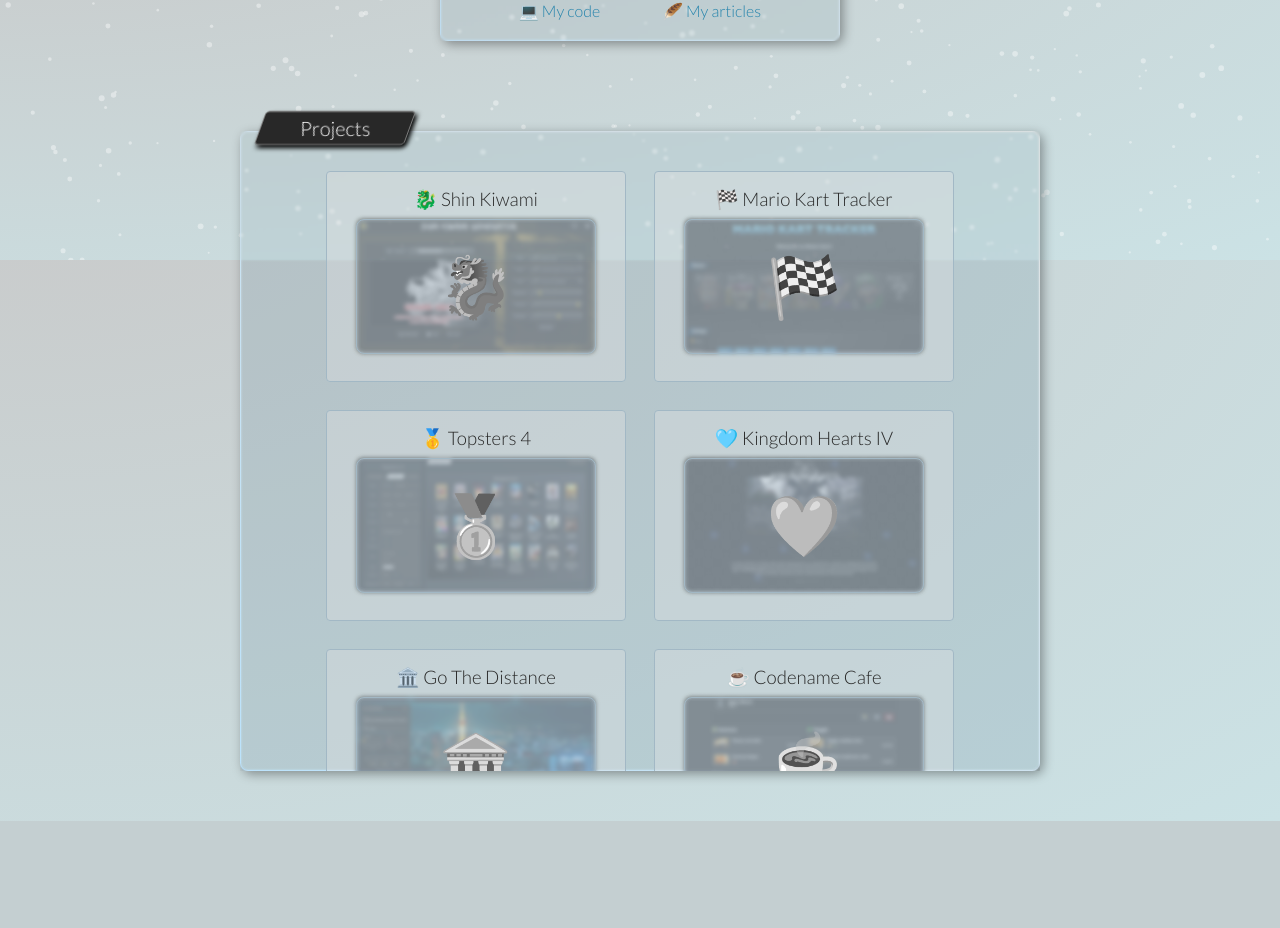
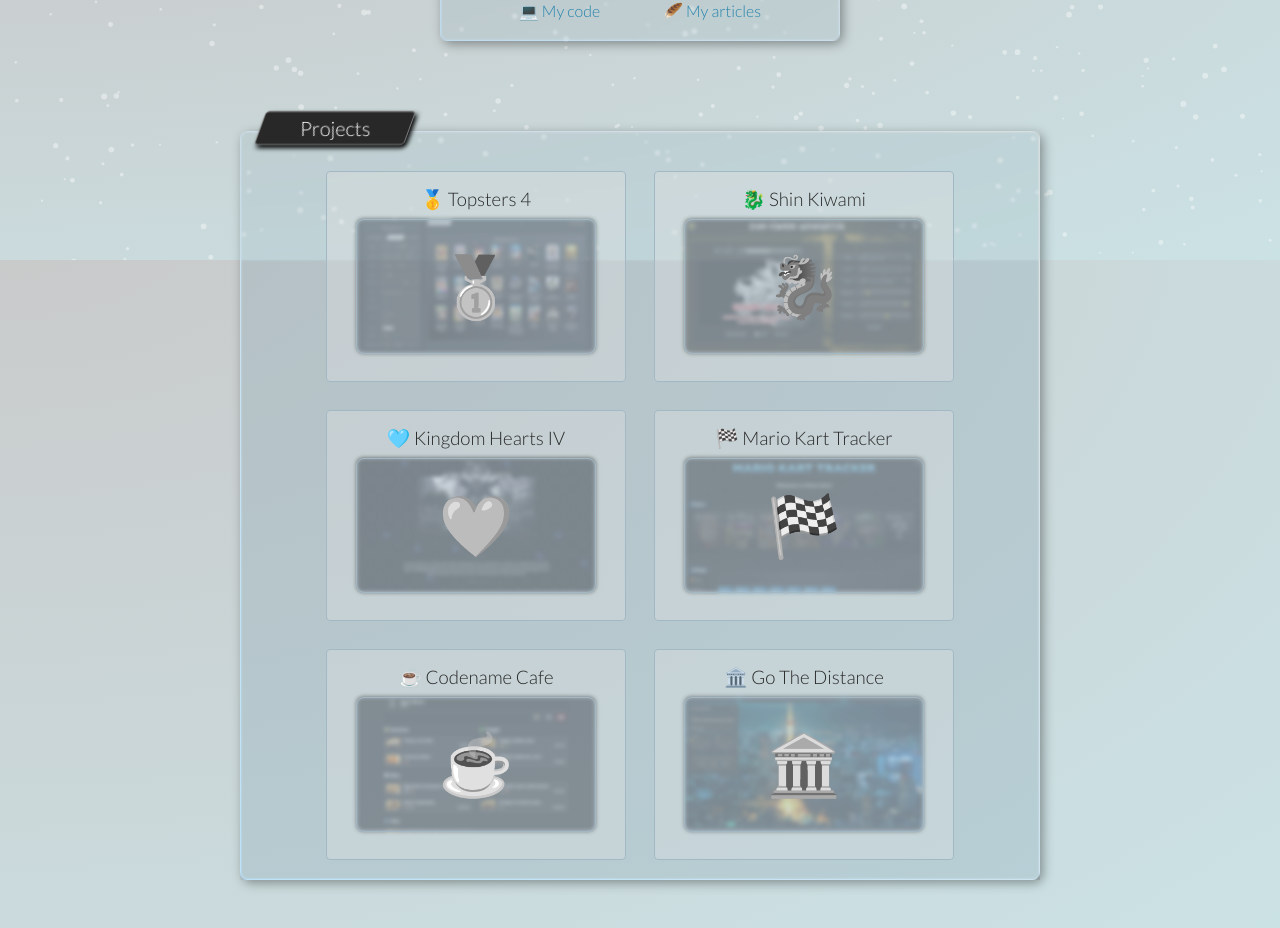
Before and after one commit to Roselcost/sora, a Next.js app: page /sora/ in a window 1280 px wide. Shown: the part 540-1468 px from the top of the page. Before the commit the page ends 1361 px from the top, so only its background shows below. Built offline with nearby package versions, Linux system fonts and the light colour scheme.

Commit message:
Styling fixes

```diff
--- a/next.config.mjs
+++ b/next.config.mjs
@@ -2,6 +2,7 @@
 const nextConfig = {
   reactStrictMode: true,
   basePath: "/sora",
+  allowedDevOrigins: ["local-origin.dev", "*.local-origin.dev"],
 };
 
 export default nextConfig;
--- a/src/components/Modal.tsx
+++ b/src/components/Modal.tsx
@@ -51,6 +51,7 @@
         </div>
         <Card title={props.project.title}>
           <div className={styles.project}>
+            <div className={styles['left-container']}>
               <div className={styles.left}>
                 <Image
                   className={styles.image}
@@ -61,11 +62,7 @@
                   priority
                 />
               </div>
-            <div className={styles.right}>
-              <div className={styles.description}>
-                {props.project.description.split("\n").map((p, i) => (
-                  <p key={i}>{p}</p>
-                ))}
+              <div className={styles.left}>
                 <div className={styles.techs}>
                   {props.project.techs.map((tech: string) => {
                     return (
@@ -90,7 +87,6 @@
                       </div>
                     );
                   })}
-                </div>
                 </div>
                 <div className={styles.buttons}>
                   <Button
@@ -123,6 +119,14 @@
                 </div>
               </div>
             </div>
+            <div className={styles.right}>
+              <div className={styles.description}>
+                {props.project.description.split("\n").map((p, i) => (
+                  <p key={i}>{p}</p>
+                ))}
+              </div>
+            </div>
+          </div>
         </Card>
       </motion.div>
     </motion.div>
--- a/src/resources/projects.json
+++ b/src/resources/projects.json
@@ -1,6 +1,16 @@
 [
   {
     "id": 1,
+    "title": "Topsters 4",
+    "icon": "🥇",
+    "image": "topsters.jpg",
+    "url": "https://topsters4.vercel.app",
+    "gitHub": "https://github.com/Roselcost/topsters",
+    "techs": ["React", "TypeScript", "Redux", "NextJS"],
+    "description": "Based on Topsters 3. There are some few extra features that I wanted to have, and that's why I implemented my own version!\n It was quite a challenge to work on this app. This time I decided to do it with NextJS, as I needed a full-stack environment to make API calls to different services with access tokens and it was perfect for the task.\n I'm quite happy with the final result and, while it didn't get as much popularity as Topsters 3, it ended being up used by quite some people and it's my first project to be forked by several users on GitHub.\nThe first time it was forked, the dev contacted me to inform me about it and ask a few things. It was very exciting to take a look at his new version with his own changes and features based on my previous work. I'm really proud of it!"
+  },
+  {
+    "id": 2,
     "title": "Shin Kiwami",
     "icon": "🐉",
     "image": "shinkiwami.jpg",
@@ -10,7 +20,17 @@
     "description": "Create character introduction screens like the ones in the Like a Dragon (formerly Yakuza) videogame series! Have you ever imagined being part of the series? Now you can do it in style, like many unforgettable characters such as Kiryu, Nishiki, Kuze, Saeko, Majima, Akiyama, Kiyomi, Date and so many more! You can even play the animation the exact same way like in the videogame, with the sound effect and the fade to white and black and all. Isn't that cool?\nThis is a remake of the Kiwami Introduction Generator, an application I made back in 2020. The goal back then was to have some practice on Vue and do something fun meanwhile.\nThe main reason why I remade this app was because I wanted to have a more polished version, since many people are using it and, honestly, the first version was kinda embarassing in some ways and you deserve better. Also, I was looking for a side project to do with React and this was perfect for the task. This time I aimed to replicate the UI of the latest Like a Dragon games, such as Infinite Wealth. Hope you like it!"
   },
   {
-    "id": 2,
+    "id": 3,
+    "title": "Kingdom Hearts IV",
+    "icon": "🩵",
+    "image": "kingdomheartsiv.jpg",
+    "url": "https://roselcost.github.io/kingdomheartsiv/",
+    "gitHub": "https://github.com/Roselcost/kingdomheartsiv",
+    "techs": ["React", "TypeScript"],
+    "description": "This is a project that I wanted to do for a long time. The truth is, I procastinated for a few months for various reasons until I finally decided to be fully commited to this for a couple of weeks. In a way, as of January 2025 I've been lucky because KH4 hasn't been re-announced last year neither at Summer Games Fest, Tokyo Game Show or The Game Awards. If that was the case, I'm sure there would be an official website by now and this project would have made a little less sense. That said, I really wish Square Enix releases a new Kingdom Hearts IV trailer sooner than later. It's been almost 3 years and we fans deserve it. I'm sure it will end up being an amazing game and all this waiting will be worth in the end.\nThis site is built using with HTML, CSS and Typescript. As a framework, I used the old and realiable React. The goal with this project wasn't really to improve my React and JS skills, but rather practice on UX design and trying new things. In a way, this is my first project done while mainly focusing on this. As a result, even if I think there are some aspects I can improve over time, I had so much fun while doing it.\nI expect to update this site as soon as there are any news such as trailers, screenshots, worlds, characters or anything worth sharing.\nMay your heart be your guiding key 🩵"
+  },
+  {
+    "id": 4,
     "title": "Mario Kart Tracker",
     "icon": "🏁",
     "image": "mariokarttracker.jpg",
@@ -20,27 +40,17 @@
     "description": "This is a project that came up with my friends while we were planning to do all the 96 circuits in Mario Kart 8 Deluxe, including all the ones from the Booster Course Pass. Since the game doesn't allow to do a 96 circuit cup (and doesn't allow more than 4 players on a single Switch), I thought it would be a good idea to create a whole app to track the scores of everyone, even if we have to take a break and things like that.\n Like with other projects, I wanted to challenge myself by creating something quite different to what I usually do in terms of UI. Meanwhile, I was able to be more fluent with React.\n While it works just as fine, there might be a few errors and things that I didn't take into consideration, such as the fact that you can create as many profiles as you like, allow more than 12 players in a single game. I fixed (almost) everything that I could think of, but there might be some things that are not fixed yet. But now, for my friends and me, it works just fine."
   },
   {
-    "id": 3,
-    "title": "Topsters 4",
-    "icon": "🥇",
-    "image": "topsters.jpg",
-    "url": "https://topsters4.vercel.app",
-    "gitHub": "https://github.com/Roselcost/topsters",
-    "techs": ["React", "TypeScript", "Redux", "NextJS"],
-    "description": "Based on Topsters 3. There are some few extra features that I wanted to have, and that's why I implemented my own version!\n It was quite a challenge to work on this app. This time I decided to do it with NextJS, as I needed a full-stack environment to make API calls to different services with access tokens and it was perfect for the task.\n I'm quite happy with the final result and, while it didn't get as much popularity as Topsters 3, it ended being up used by quite some people and it's my first project to be forked by several users on GitHub.\nThe first time it was forked, the dev contacted me to inform me about it and ask a few things. It was very exciting to take a look at his new version with his own changes and features based on my previous work. I'm really proud of it!"
+    "id": 5,
+    "title": "Codename Cafe",
+    "icon": "☕️",
+    "image": "codenamecafe.jpg",
+    "url": "https://roselcost.github.io/CodenameCafe/",
+    "gitHub": "https://github.com/Roselcost/CodenameCafe",
+    "techs": ["Angular", "TypeScript", "Redux"],
+    "description": "This app is a proof of concept on what an interactive menu would look like on a mobile app.\n This project came up while I was looking at my friend's restaurant menu with a pretty basic mobile app that does the job. But I wanted to improve it. I knew I could do it better. That's why I decided to make my own app with everything that a menu app should have. I wanted to have pictures of every item, an allergen filter, the ability to delete items that I definitely don't want to order so I can focus more on the ones that picked my interest, an allergen and diet filter and so on. \nAlthough I worked on previous projects (a Notion-like app that I ended up dropping, a previous version of my website and the Kiwami Generator, remade into Shin Kiwami, showcased as a project here), this is my first project made after gaining some true experience as a frontend developer and, more specifically, an Angular developer.\n Because of that, it implements concepts that I learned in my work experience such as typing with TypeScript, state management with NgRx, observables with RxJS, theme support, different languages in a i18n-like style and more.\n I think I did a good job back then, but looking back I think I can do it even better now. Maybe some time."
   },
   {
-    "id": 4,
-    "title": "Kingdom Hearts IV",
-    "icon": "🩵",
-    "image": "kingdomheartsiv.jpg",
-    "url": "https://roselcost.github.io/kingdomheartsiv/",
-    "gitHub": "https://github.com/Roselcost/kingdomheartsiv",
-    "techs": ["React", "TypeScript"],
-    "description": "This is a project that I wanted to do for a long time. The truth is, I procastinated for a few months for various reasons until I finally decided to be fully commited to this for a couple of weeks. In a way, as of January 2025 I've been lucky because KH4 hasn't been re-announced last year neither at Summer Games Fest, Tokyo Game Show or The Game Awards. If that was the case, I'm sure there would be an official website by now and this project would have made a little less sense. That said, I really wish Square Enix releases a new Kingdom Hearts IV trailer sooner than later. It's been almost 3 years and we fans deserve it. I'm sure it will end up being an amazing game and all this waiting will be worth in the end.\nThis site is built using with HTML, CSS and Typescript. As a framework, I used the old and realiable React. The goal with this project wasn't really to improve my React and JS skills, but rather practice on UX design and trying new things. In a way, this is my first project done while mainly focusing on this. As a result, even if I think there are some aspects I can improve over time, I had so much fun while doing it.\nI expect to update this site as soon as there are any news such as trailers, screenshots, worlds, characters or anything worth sharing.\nMay your heart be your guiding key 🩵"
-  },
-  {
-    "id": 5,
+    "id": 6,
     "title": "Go The Distance",
     "icon": "🏛️",
     "image": "gothedistance.jpg",
@@ -48,15 +58,5 @@
     "gitHub": "https://github.com/Roselcost/gothedistance",
     "techs": ["React", "TypeScript"],
     "description": "This is an little app made just for fun. It assumes straight routes with no stops, obstacles or traffic.\n This is a very simple project I was working on. The main idea was to put a map on the background and calculate the ideal routes based on the chosen transportation methods and so on, but there were limitations with the map APIs. Either they are paid or don't offer the needed features.\n So, in the end I managed to calculate the distance between 2 points with the Haversine formula and calculate times based on the distance and speed.\n Finally, I decided to put a moving bg of a picture of the Tokyo tower so it looks better."
-  },
-  {
-    "id": 6,
-    "title": "Codename Cafe",
-    "icon": "☕️",
-    "image": "codenamecafe.jpg",
-    "url": "https://roselcost.github.io/CodenameCafe/",
-    "gitHub": "https://github.com/Roselcost/CodenameCafe",
-    "techs": ["Angular", "TypeScript", "Redux"],
-    "description": "This app is a proof of concept on what an interactive menu would look like on a mobile app.\n This project came up while I was looking at my friend's restaurant menu with a pretty basic mobile app that does the job. But I wanted to improve it. I knew I could do it better. That's why I decided to make my own app with everything that a menu app should have. I wanted to have pictures of every item, an allergen filter, the ability to delete items that I definitely don't want to order so I can focus more on the ones that picked my interest, an allergen and diet filter and so on. \nAlthough I worked on previous projects (a Notion-like app that I ended up dropping, a previous version of my website and the Kiwami Generator, remade into Shin Kiwami, showcased as a project here), this is my first project made after gaining some true experience as a frontend developer and, more specifically, an Angular developer.\n Because of that, it implements concepts that I learned in my work experience such as typing with TypeScript, state management with NgRx, observables with RxJS, theme support, different languages in a i18n-like style and more.\n I think I did a good job back then, but looking back I think I can do it even better now. Maybe some time."
   }
 ]
--- a/src/styles/Card.module.scss
+++ b/src/styles/Card.module.scss
@@ -57,7 +57,13 @@
 
 .section__content {
   padding: 40px 20px 20px 20px;
-  max-height: 80vh;
+  max-height: 80dvh;
   overflow: auto;
   backdrop-filter: blur(1px);
 }
+
+@media (max-width: 1300px) {
+  .section__content {
+    max-height: unset;
+  }
+}
--- a/src/styles/Modal.module.scss
+++ b/src/styles/Modal.module.scss
@@ -57,10 +57,9 @@
 
 .project {
   display: flex;
-  justify-content: center;
-  align-items: center;
-  border-radius: 8px;
   gap: 40px;
+  max-height: 70dvh;
+  overflow: auto;
 }
 
 @media (max-width: 1300px) {
@@ -69,12 +68,22 @@
   }
 }
 
+.left-container {
+  display: flex;
+  flex-direction: column;
+  gap: 40px;
+  justify-content: space-evenly;
+}
+
 .left {
   padding: 20px;
   border-radius: 8px;
   background-color: var(--bg-color);
   border: 1px solid var(--border-color-2);
   transition: 0.5s ease;
+  display: flex;
+  flex-direction: column;
+  gap: 12px;
 }
 
 .right {
@@ -103,7 +112,7 @@
 
 .buttons {
   display: flex;
-  justify-content: flex-end;
+  justify-content: center;
   gap: 8px;
   width: 100%;
 }
```
Lines whose indentation alone changed are shown as unchanged.
